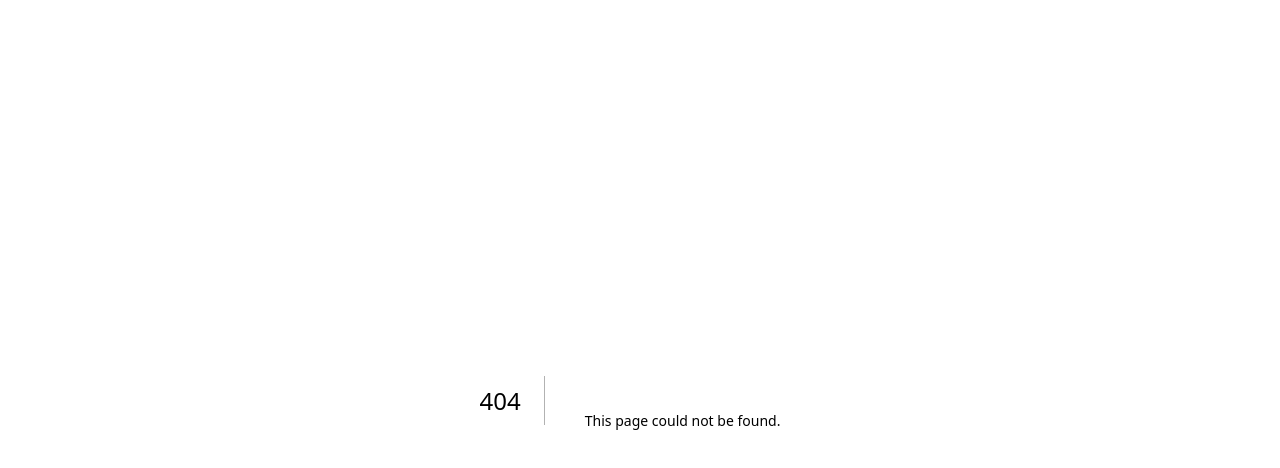
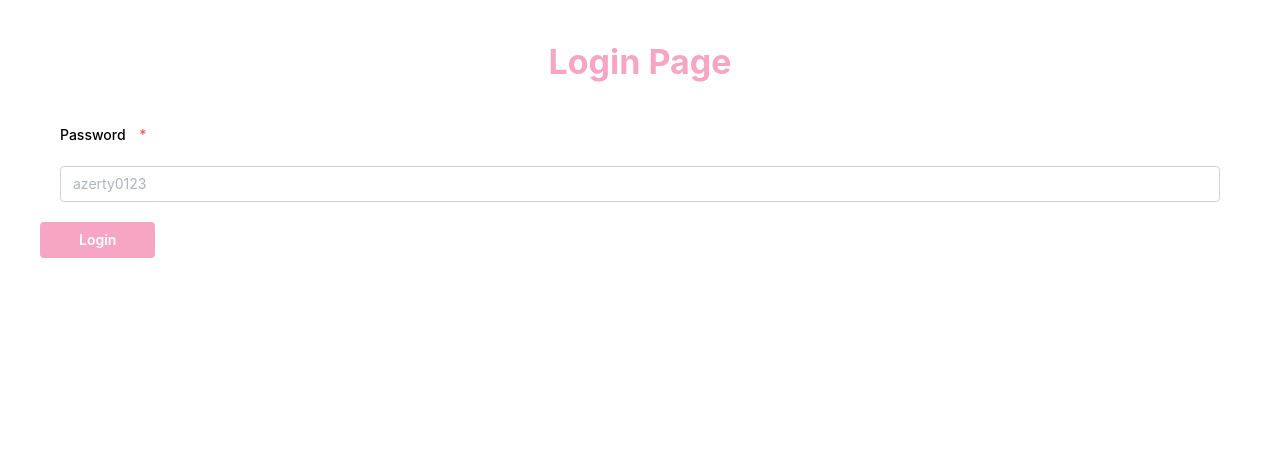
Before and after one commit to FreeCaribou/ManiTickets, a Next.js app in the folder manifiesta-tickets/: page /login in a window 1280 px wide. Before the commit this address had no page. Shown: the top 468 px of the page. Built offline with nearby package versions, Linux system fonts and the light colour scheme.

Commit message:
Begin of login page and protect admin panel

```diff
--- /dev/null
+++ b/manifiesta-tickets/app/api/login/route.ts
@@ -0,0 +1,8 @@
+// TODO verify login and if good, return JWT
+export async function POST(request: Request) {
+    const body = await request.json();
+    return Response.json({
+        hello: 'world but in login - POST',
+        world: body
+    });
+}
--- /dev/null
+++ b/manifiesta-tickets/app/login/page.tsx
@@ -0,0 +1,9 @@
+import { Login } from '../../components/Login/Login';
+
+export default function LoginPage() {
+  return (
+    <div>
+      <Login />
+    </div>
+  )
+}
--- a/manifiesta-tickets/components/Admin/LayoutAdmin.tsx
+++ b/manifiesta-tickets/components/Admin/LayoutAdmin.tsx
@@ -12,7 +12,7 @@ export function LayoutAdmin() {
         { value: '/admin', label: 'Admin' },
         { value: '/admin/selling', label: 'Selling' },
         { value: '/admin/tickets-type', label: 'Tickets Type' },
-        { value: '/home', label: 'Home Page' },
+        { value: '/', label: 'Home Page' },
     ];
 
     const items = tabs.map((tab) => (
--- /dev/null
+++ b/manifiesta-tickets/components/Login/Login.tsx
@@ -0,0 +1,34 @@
+'use client'
+
+import { Title, Button, TextInput } from '@mantine/core';
+import { useForm } from '@mantine/form';
+import axios from 'axios';
+
+export function Login() {
+    const loginForm = useForm({
+        initialValues: {
+            password: '',
+        }
+    })
+
+    function login(values: { password: string }) {
+        axios.post(`${window.location.origin}/api/login`, { password: values.password }).then(d => {
+            console.log('data of post', d)
+        });
+    }
+
+    return (
+        <>
+            <Title ta="center" c="colorPrimary">Login Page</Title>
+            <form onSubmit={loginForm.onSubmit((values: { password: string }) => login(values))}>
+                <TextInput
+                    withAsterisk
+                    label="Password"
+                    placeholder="azerty0123"
+                    {...loginForm.getInputProps('password')}
+                />
+                <Button type="submit">Login</Button>
+            </form>
+        </>
+    )
+}
```
Also changed, not shown: manifiesta-tickets/middleware.ts (added, +25 -0 lines), manifiesta-tickets/package.json (+28 -5 lines), package.json (deleted, +0 -27 lines), 2 other files (tests, documents, lock files or other folders).
